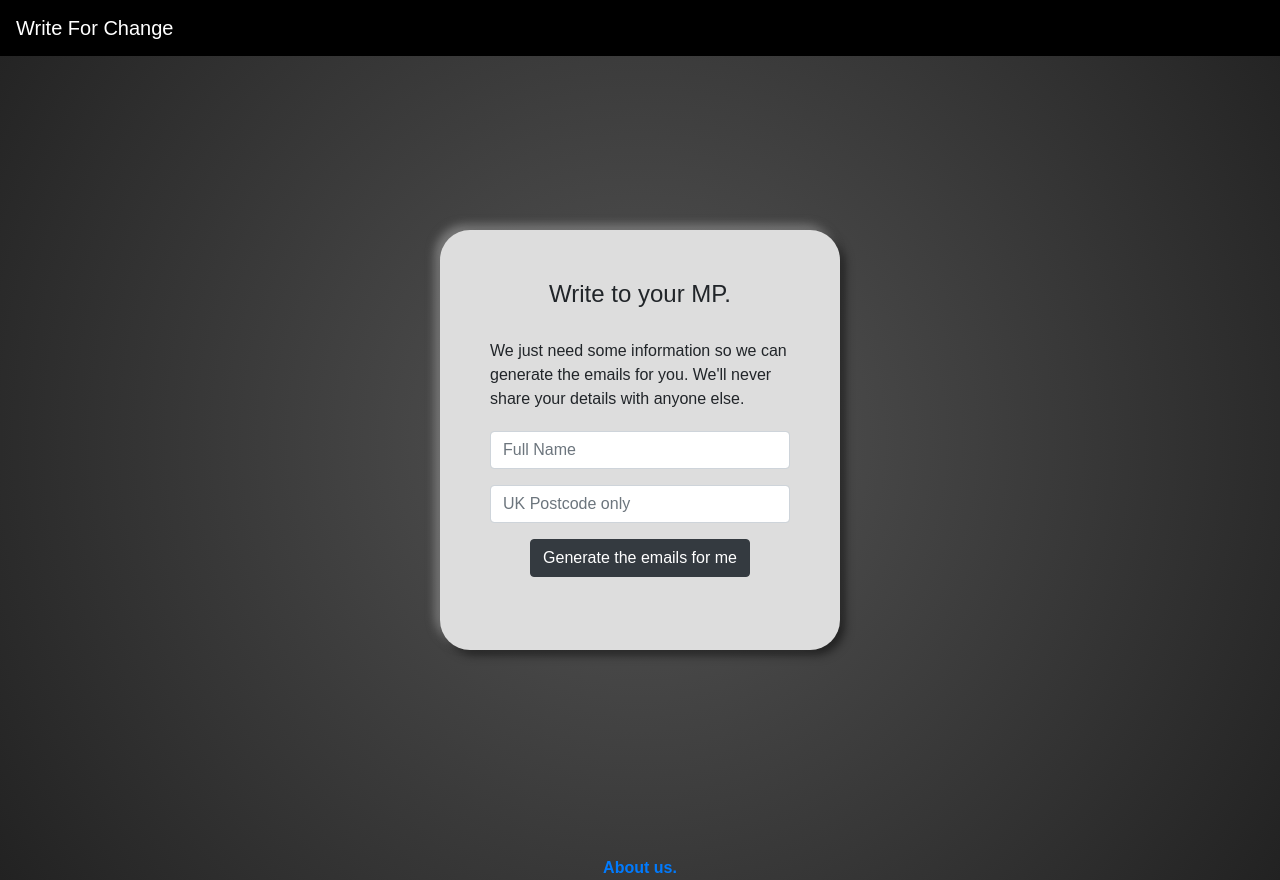
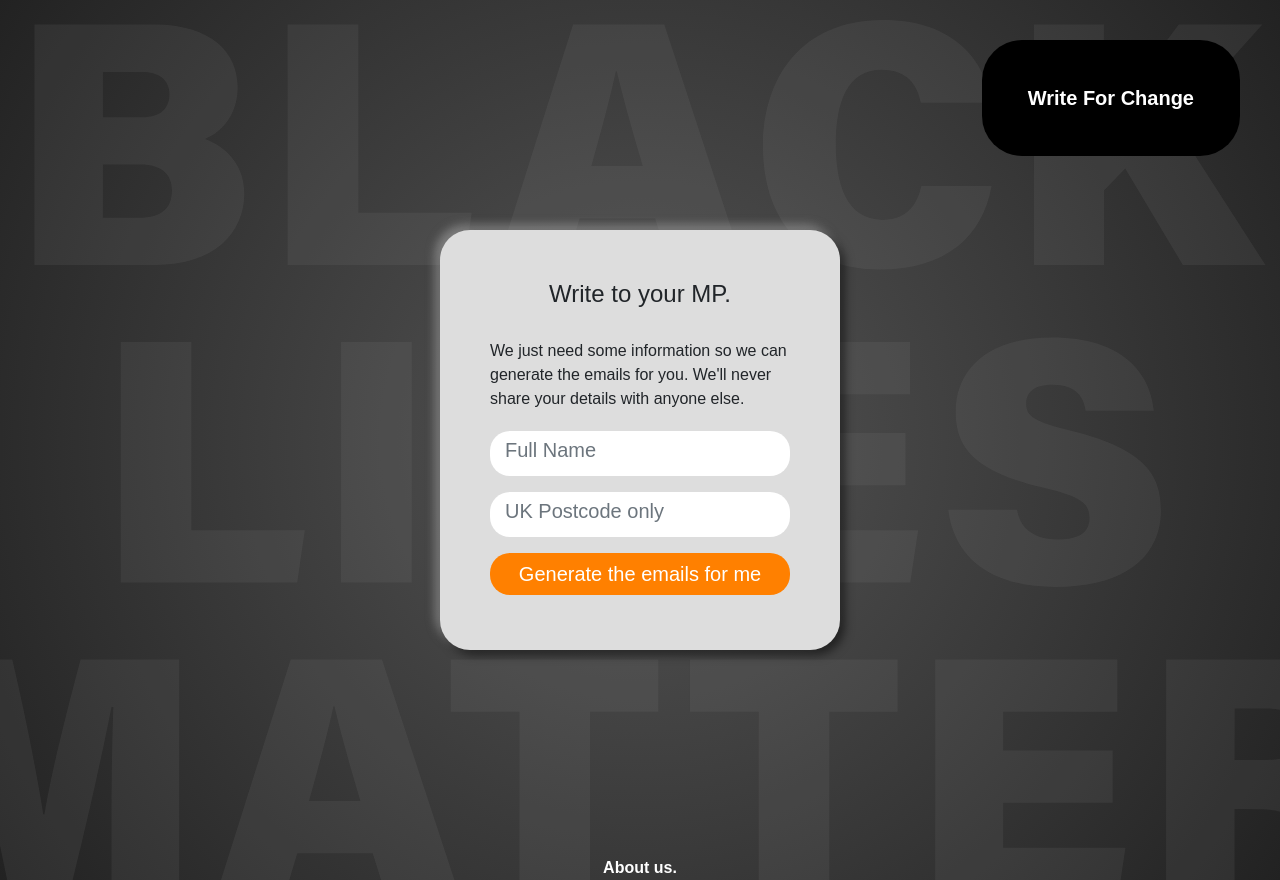
Before and after one commit to Write-For-Change/emaildrafter, a Flask app: page / in a window 1280 px wide. Run offline with Flask 2, Linux system fonts and the light colour scheme; some libraries are stand-ins or nearby versions.

Commit message:
added the new css and changed the page.html file to have the background

```diff
--- a/static/styles/styles.css
+++ b/static/styles/styles.css
@@ -1,4 +1,3 @@
-
 body {
 	margin: 0;
 	min-height: 100vh;
@@ -7,32 +6,36 @@
 	background: -webkit-radial-gradient(circle, rgba(85,85,85,1) 0%, rgba(34,34,34,1) 100%);
 	background: radial-gradient(circle, rgba(85,85,85,1) 0%, rgba(34,34,34,1) 100%);
 	filter: progid:DXImageTransform.Microsoft.gradient(startColorstr="#555555",endColorstr="#222222",GradientType=1);
+	/*background-image: url(../scratch.png);*/
+	background-position: center;
+	background-size: cover;
 	font-family: sans-serif;
 }
-#top {
-	position: absolute;
-	height: 70px;
-	top: 30px;
-	right: 30px;
+nav {
+	padding: 30px;
+	top: 40px;
+	right: 40px;
+	font-family: sans-serif;
+	font-size: 20px;
+	float: right;
+	margin: auto;
 	background-color: #111;
 	border-radius: 40px;
 	color: white;
-	overflow: hidden;
 	transition: 0.2s;
 	z-index: 1;
+	font-weight: bold;
+	display: flex;
 }
-#top:hover {
+
+nav:hover {
 	background-color: #222;
-	height: 200px;
 }
-#top h1 {
-	margin: auto;
-	padding: 20px 30px;
-	font-family: sans-serif;
-	font-size: 20px;
-}
-#top p {
-	text-align: center;
+
+.navbar-brand {
+	margin-right: 0 !important;
+	margin: 5px auto;
+	padding: 30px;
 }
 
 #content {
@@ -61,28 +64,23 @@
 	display: flex;
 	flex-wrap: wrap;
 }
-input[type=text] {
-	width: 100%;
-	margin: 5px 0;
-	padding: 12px 15px;
+.form-group input.form-control {
+	padding: 20px 15px 25px;
 	border: none;
 	border-radius: 20px;
 	font-size: 20px;
 	display: inline-flex;
 }
-input[type=submit] {
+button[type=submit] {
 	width: 100%;
 	background-color: #FF8000;
 	color: white;
-	padding: 14px 20px;
-	margin: 8px 20%;
 	border: none;
 	border-radius: 20px;
-	cursor: pointer;
 	font-size: 20px;
 }
 
-input[type=submit]:hover {
+button[type=submit]:hover {
 	background-color: #F34B00;
 }
 
@@ -92,5 +90,29 @@
 	width: 100%;
 	text-align: center;
 	font-weight: bold;
-	color: #aaa;
 }
+
+footer a {
+	color: white;
+}
+
+footer a:hover {
+	color: #FF8000;
+}
+
+
+@media only screen and (orientation: portrait) {
+	.navbar {
+		float: none;
+		width: 50%;
+		right: 0;
+		margin: auto;
+		text-align: center;
+		position: static;
+		margin-bottom: 20px;
+	}
+	.navbar-brand {
+		width: 100%;
+		left: 0;
+	}
+}
--- a/templates/page.html
+++ b/templates/page.html
@@ -63,7 +63,8 @@
 
 <body>
 <link rel="stylesheet" href="{{ url_for('static',filename='styles/styles.css') }}" type="text/css">
-<div style="margin: auto; width: 85%; padding: 10px">
+<div>
+	<div id="bg-text"></div>
 {% block content %}
 {% endblock %}
 </div>
```
